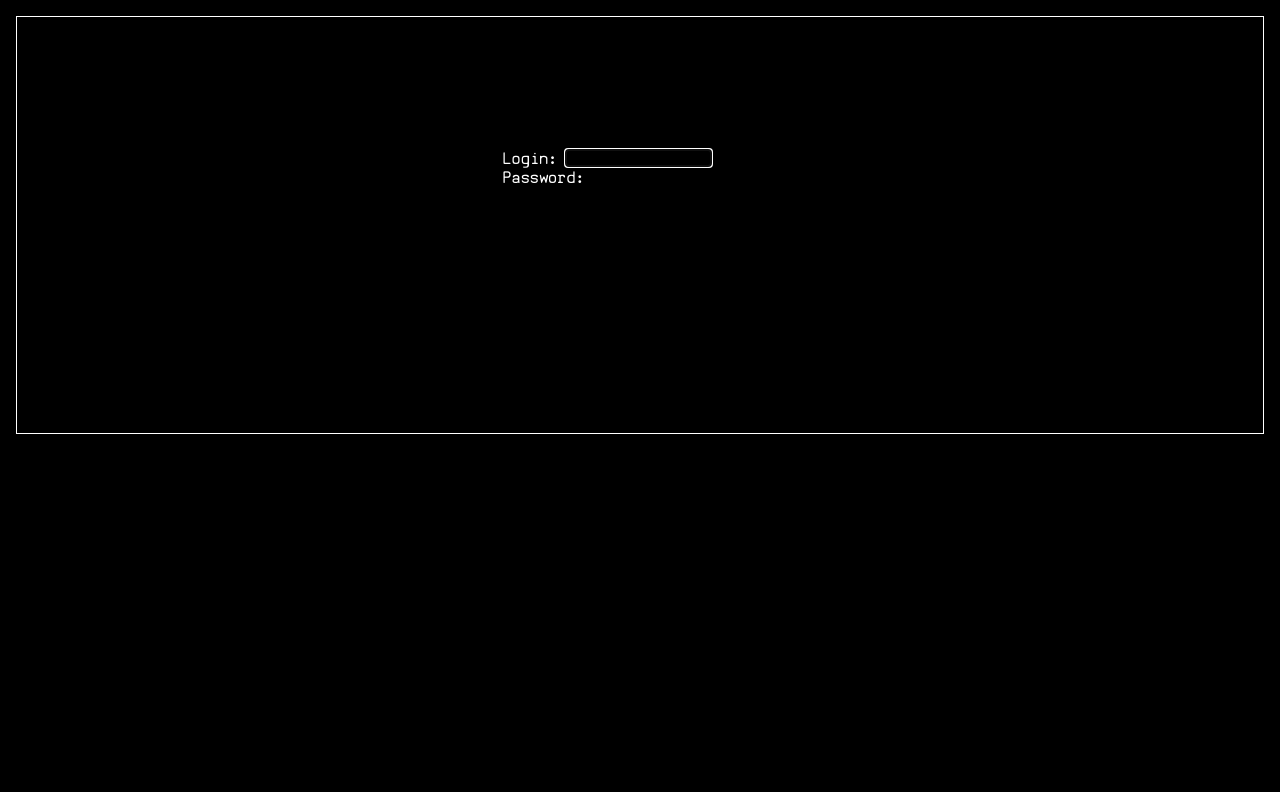
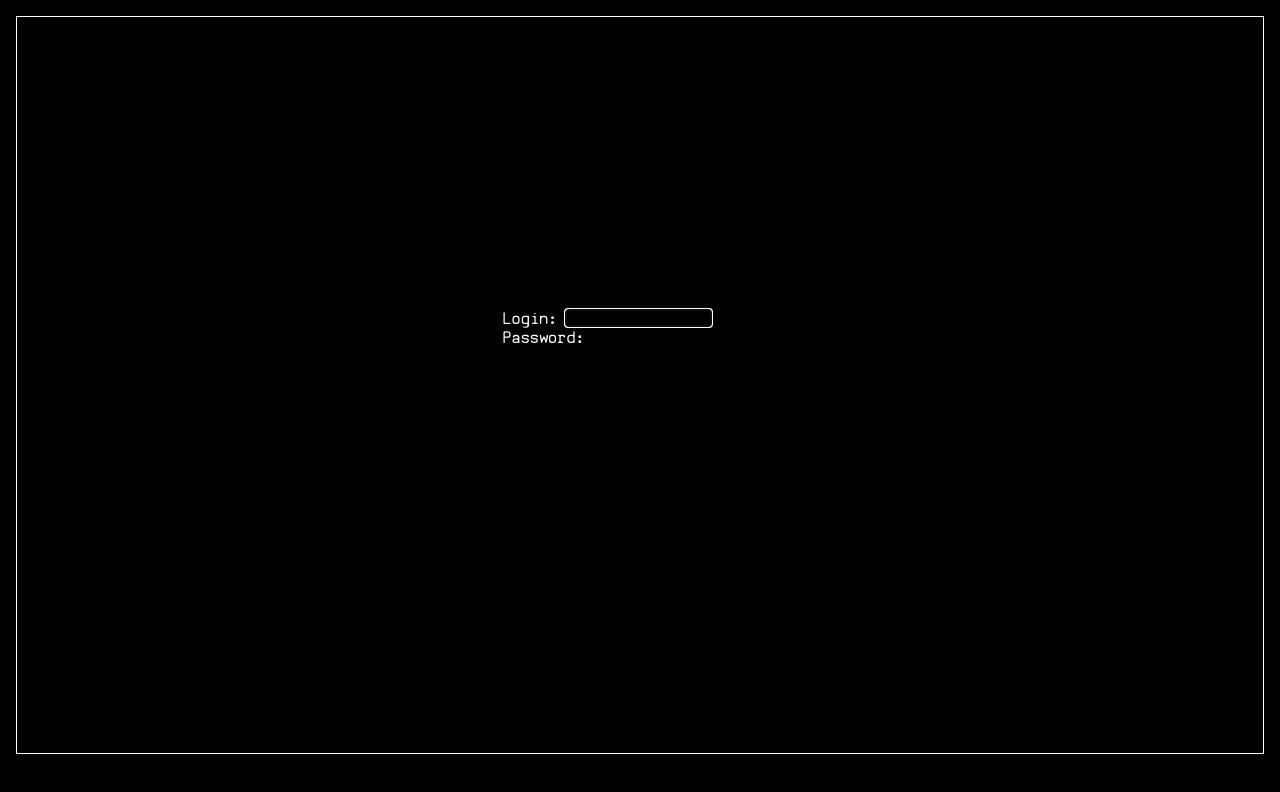
Before and after one commit to mlewicki12/angular-music-arg, an Angular app: page /login in a window 1280 px wide. Shown: the top 792 px of the page. Built offline with nearby package versions, Linux system fonts and the light colour scheme.

Commit message:
fix broken accurate login

```diff
--- a/src/app/components/login/login.component.ts
+++ b/src/app/components/login/login.component.ts
@@ -41,7 +41,7 @@ export class LoginComponent implements OnInit {
           this.lerpText();
         }, 400);
       } else {
-        this.router.navigate(['/files']);
+        this.router.navigate(['/files/split']);
       }
     });
   }
--- a/src/sass/app/components/terminal.scss
+++ b/src/sass/app/components/terminal.scss
@@ -9,7 +9,7 @@
   margin: 1rem;
   padding: 0.5rem;
 
-  min-height: 50vh;
+  height: 90vh;
 
   font-family: $app-font;
   font-size: large;
```
Also changed, not shown: 1 other file (tests, documents, lock files or other folders).
